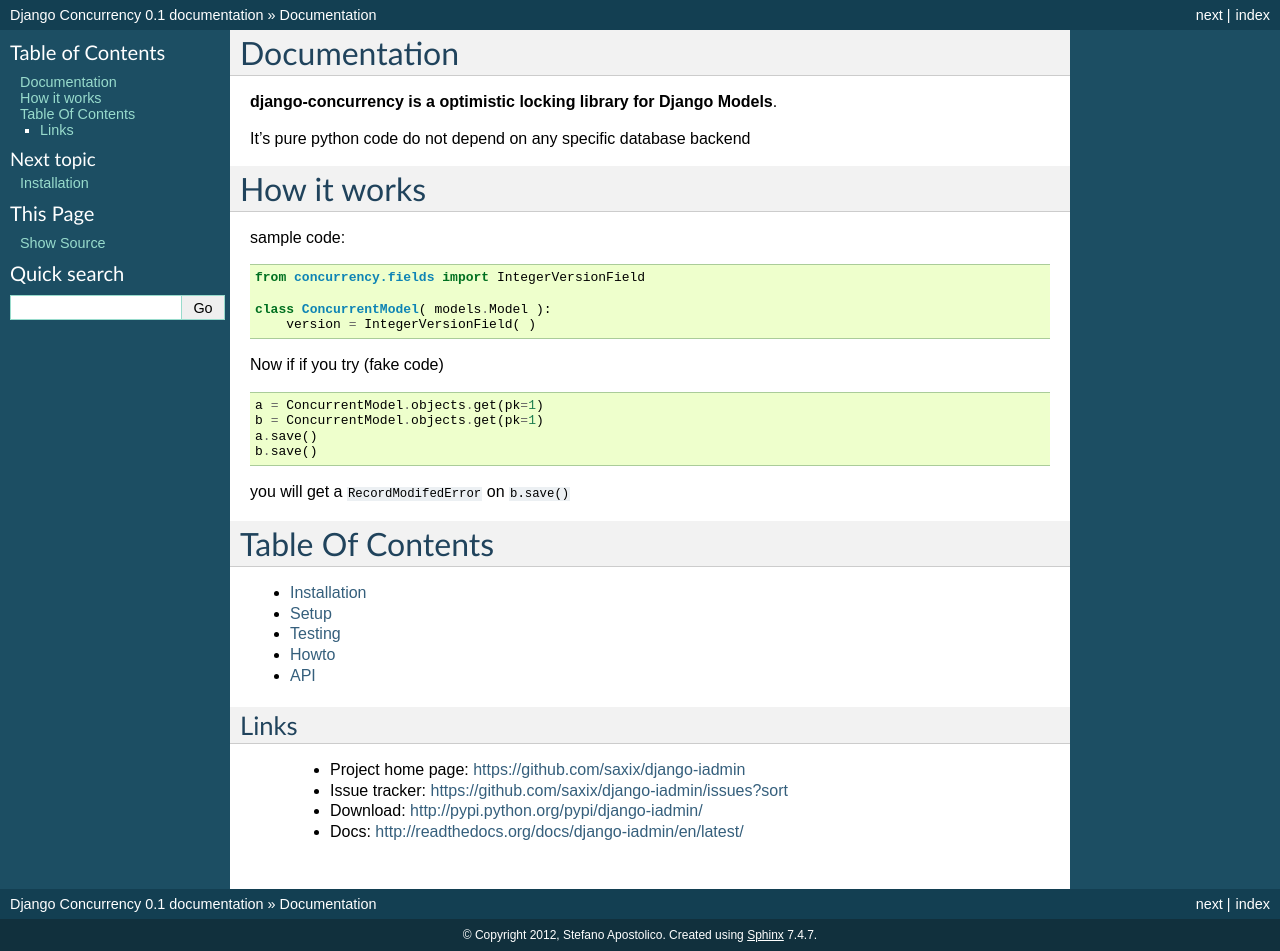
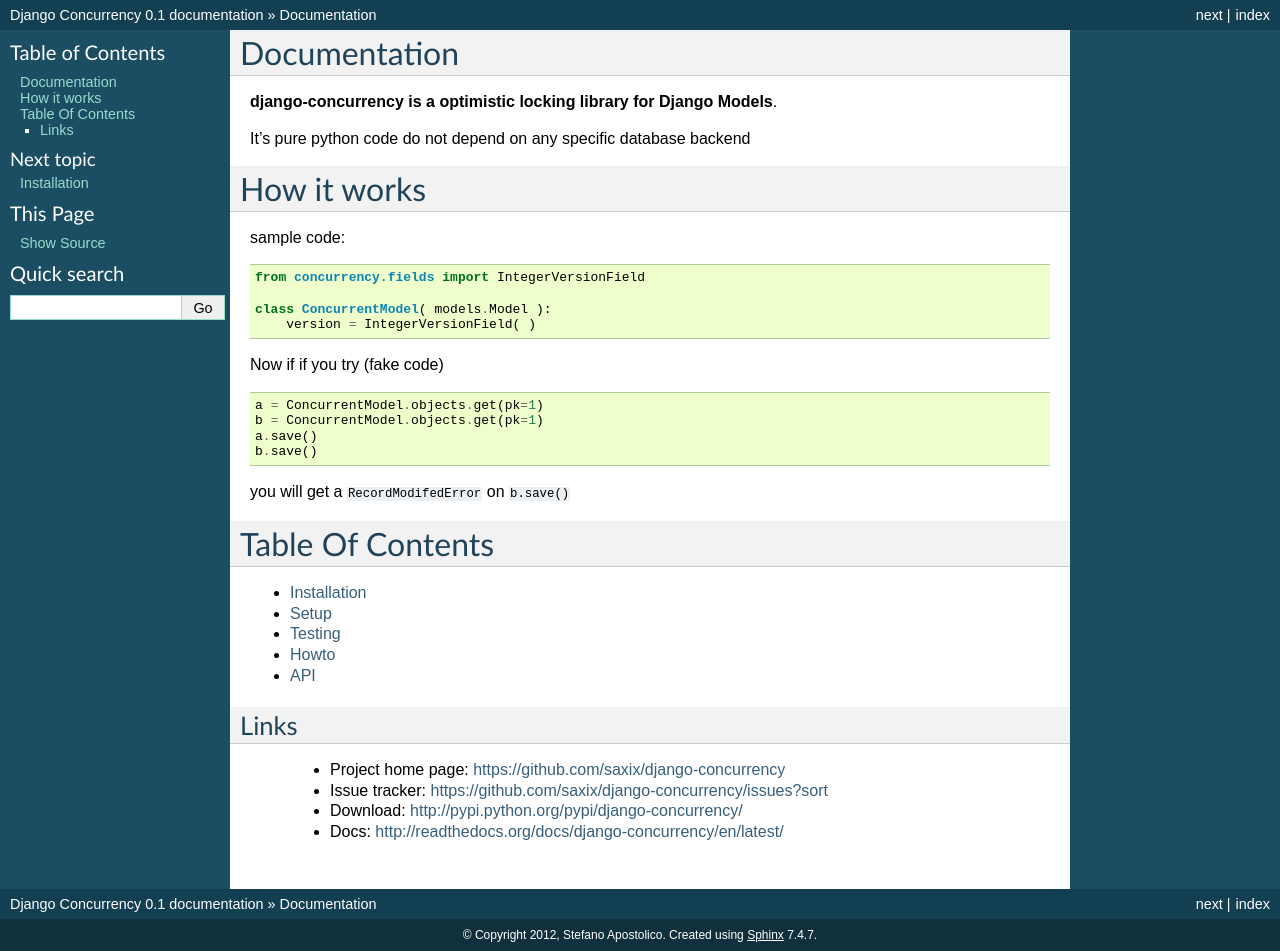
Before and after one commit to saxix/django-concurrency, a Sphinx documentation site: the page built from docs/index.rst, in a window 1280 px wide. Built offline with Sphinx 7.4.7, drawn with Linux system fonts in a browser that asks for light colours; some of the changed lines change nothing that is shown.

Commit message:
fixes #1 - Wrong links in docs?

```diff
--- a/docs/index.rst
+++ b/docs/index.rst
@@ -1,4 +1,4 @@
-.. |concurrency| replace:: Concurren cy
+.. |concurrency| replace:: Concurrency
 .. |pkg| replace:: dja
 .. |version| replace:: 0.1
 
@@ -43,7 +43,7 @@
 Links
 ~~~~~
 
-   * Project home page: https://github.com/saxix/django-iadmin
-   * Issue tracker: https://github.com/saxix/django-iadmin/issues?sort
-   * Download: http://pypi.python.org/pypi/django-iadmin/
-   * Docs: http://readthedocs.org/docs/django-iadmin/en/latest/
+   * Project home page: https://github.com/saxix/django-concurrency
+   * Issue tracker: https://github.com/saxix/django-concurrency/issues?sort
+   * Download: http://pypi.python.org/pypi/django-concurrency/
+   * Docs: http://readthedocs.org/docs/django-concurrency/en/latest/
```
